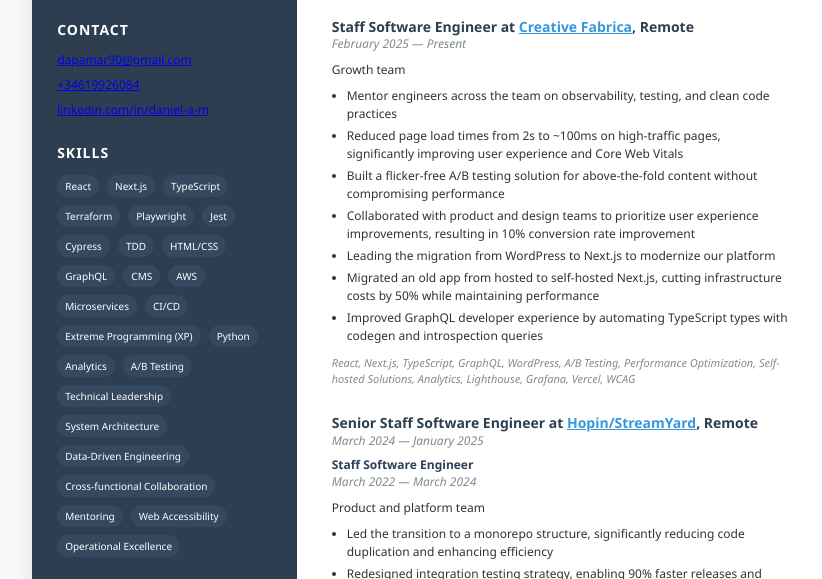
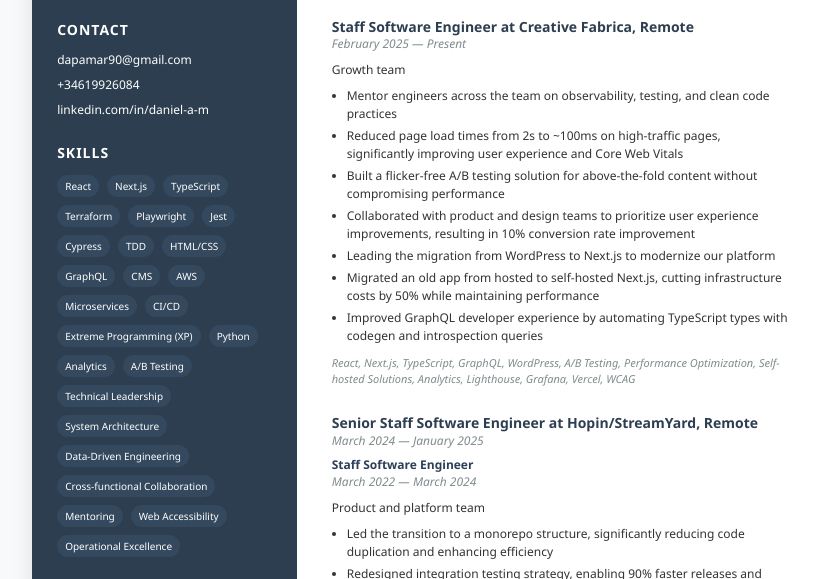
Before and after one commit to apaniel/CV, a plain HTML site: page index.html in a window 1280 px wide. Shown: the part 214-793 px from the top of the page, without its empty margins (211-1033 px from the left). Drawn offline with Linux system fonts and the light colour scheme.

Commit message:
Update index.html

```diff
--- a/index.html
+++ b/index.html
@@ -156,6 +156,31 @@
             font-style: italic;
             color: #7f8c8d;
             font-size: 11px;
+        }
+
+        /* Link styling */
+        a {
+            text-decoration: none;
+            transition: opacity 0.2s ease;
+        }
+
+        a:hover {
+            opacity: 0.8;
+        }
+
+        /* Sidebar links (contact section) */
+        .sidebar a {
+            color: inherit;
+        }
+
+        /* Main content links */
+        .main-content a {
+            color: inherit;
+        }
+
+        /* Company links specifically */
+        .company {
+            color: #3498db;
         }
 
         .profile {
```
